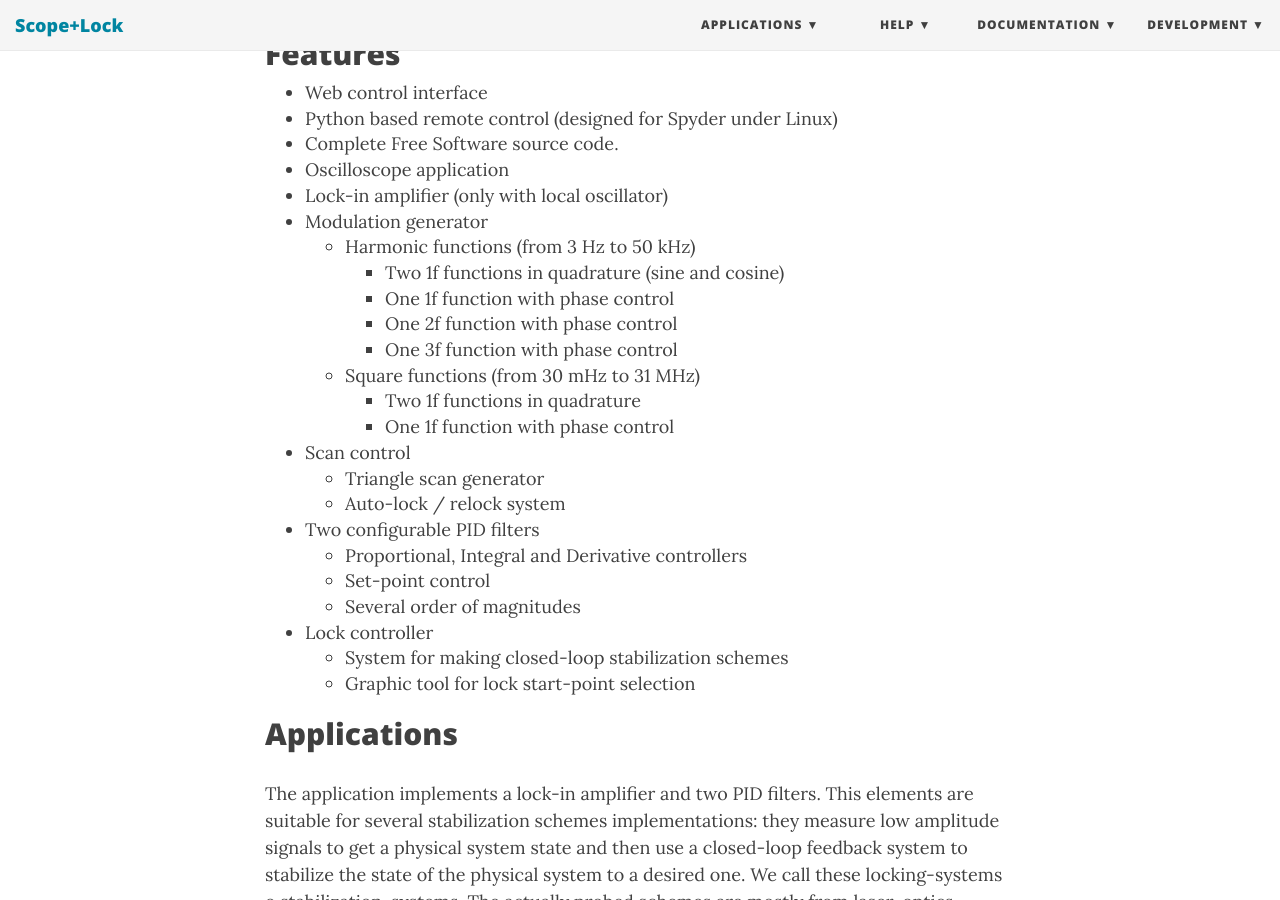
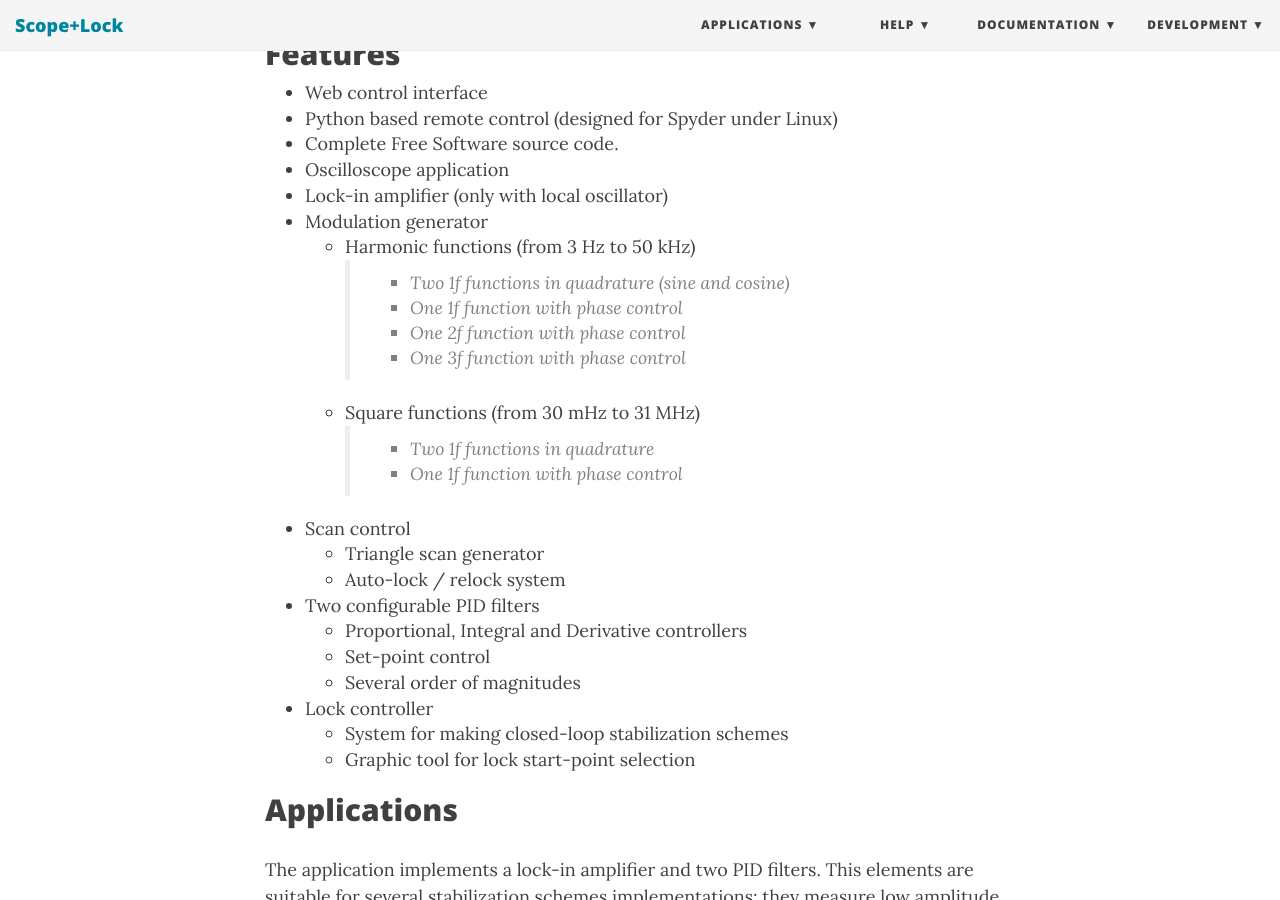
Before and after one commit to marceluda/rp_scope_lock, a Jekyll site: the page built from index.md, in a window 1280 px wide and 900 px high, scrolled down 436 px. Built offline with Jekyll 4.4.1, drawn with Linux system fonts in a browser that asks for light colours; nearby versions of some CDN libraries.

Commit message:
formating index

```diff
--- a/index.md
+++ b/index.md
@@ -20,13 +20,13 @@ The aim of this application is to provide a toolkit for labs measurements and co
 - Lock-in amplifier (only with local oscillator)
 - Modulation generator
   - Harmonic functions (from 3 Hz to 50 kHz)
-    - Two 1f functions in quadrature (sine and cosine)
-    - One 1f function with phase control
-    - One 2f function  with phase control
-    - One 3f function  with phase control
+>   - Two 1f functions in quadrature (sine and cosine)
+>   - One 1f function with phase control
+>   - One 2f function  with phase control
+>   - One 3f function  with phase control
   - Square functions (from 30 mHz to 31 MHz)
-    - Two 1f functions in quadrature
-    - One 1f function with phase control
+>   - Two 1f functions in quadrature
+>   - One 1f function with phase control
 - Scan control
   - Triangle scan generator
   - Auto-lock / relock system
@@ -47,38 +47,43 @@ locking-systems o stabilization-systems. The actually probed schemes are mostly
 controlled by electric signals.
 
 ### Applications Scope+lock
-  - **Phase sensitive measurement of small signals**
 
-   Implementation of the lock-in technique to measure the response of a system
-   under and oscillatory excitation. If you use an excitation signal of frequency *f*
-   (reference signal),
-   the system response will have also a *f* Fourier component. With the lock-in technique
-   you can filter the *f* component and measure its amplitude and phase relation with
-   the reference signal. The filtering process enables you to reduce the noise signal from
-   the other frequencies components and amplify the response one, enhancing the
-   signal-to-noise ratio. We call this process *demodulation*. Also, you can demodulate
-   the input signal using *2f* and *3f* frequencies to get harmonic components that
-   have information of non-linear behavior of the physical system.
+**Phase sensitive measurement of small signals**
 
-  - **Closed loop system schemes for variable stabilization**
+>  Implementation of the lock-in technique to measure the response of a system
+>  under and oscillatory excitation. If you use an excitation signal of frequency *f*
+>  (reference signal),
+>  the system response will have also a *f* Fourier component. With the lock-in technique
+>  you can filter the *f* component and measure its amplitude and phase relation with
+>  the reference signal. The filtering process enables you to reduce the noise signal from
+>  the other frequencies components and amplify the response one, enhancing the
+>  signal-to-noise ratio. We call this process *demodulation*. Also, you can demodulate
+>  the input signal using *2f* and *3f* frequencies to get harmonic components that
+>  have information of non-linear behavior of the physical system.
 
-    You have a physical variable that you want to stabilize against environment changes.
-    You can measure it and convert it in an electrical signal you take from RP input 1.
-    With scope+lock you can stabilize it to a desired offset voltage value using an *error*
-    signal ( $error = input1 - offset$ ) that feeds a PID filter. The PID output is a
-    *correction* signals that can be added to the *control* signal that actually
-    controls the physical system.
+&nbsp;
 
-    This is called a close loop scheme. If it is well designed, you can use it to make
-    the physical system to be *"tied"* to a particular state.
+**Closed loop system schemes for variable stabilization**
 
-  - **Combined systems**
+>   You have a physical variable that you want to stabilize against environment changes.
+>   You can measure it and convert it in an electrical signal you take from RP input 1.
+>   With scope+lock you can stabilize it to a desired offset voltage value using an *error*
+>   signal ( $error = input1 - offset$ ) that feeds a PID filter. The PID output is a
+>   *correction* signals that can be added to the *control* signal that actually
+>   controls the physical system.
+>
+>   This is called a close loop scheme. If it is well designed, you can use it to make
+>   the physical system to be *"tied"* to a particular state.
 
-    Some times you can only measure the physical system that you want to stabilize
-    using information get by the lock-in technique. You can combine both techniques
-    to stabilize, for example, the phase of a system, the derivative of the response
-    signal or the noise-filtered amplitude of te response signal, building a lock-in
-    scheme whose output will be used as the *error* signal PID input.
+&nbsp;
+
+**Combined systems**
+
+>   Some times you can only measure the physical system that you want to stabilize
+>   using information get by the lock-in technique. You can combine both techniques
+>   to stabilize, for example, the phase of a system, the derivative of the response
+>   signal or the noise-filtered amplitude of te response signal, building a lock-in
+>   scheme whose output will be used as the *error* signal PID input.
 
 
 ###  Tested Applications in lab
```
